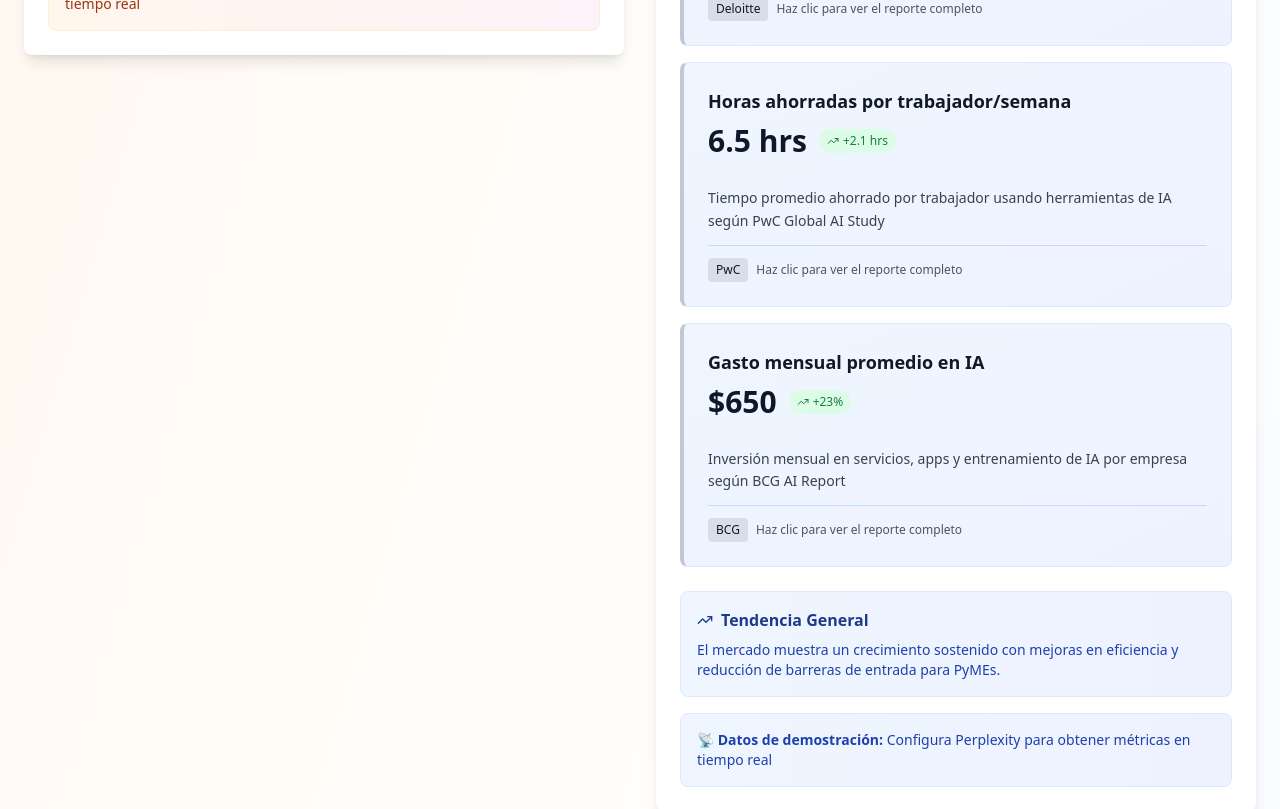
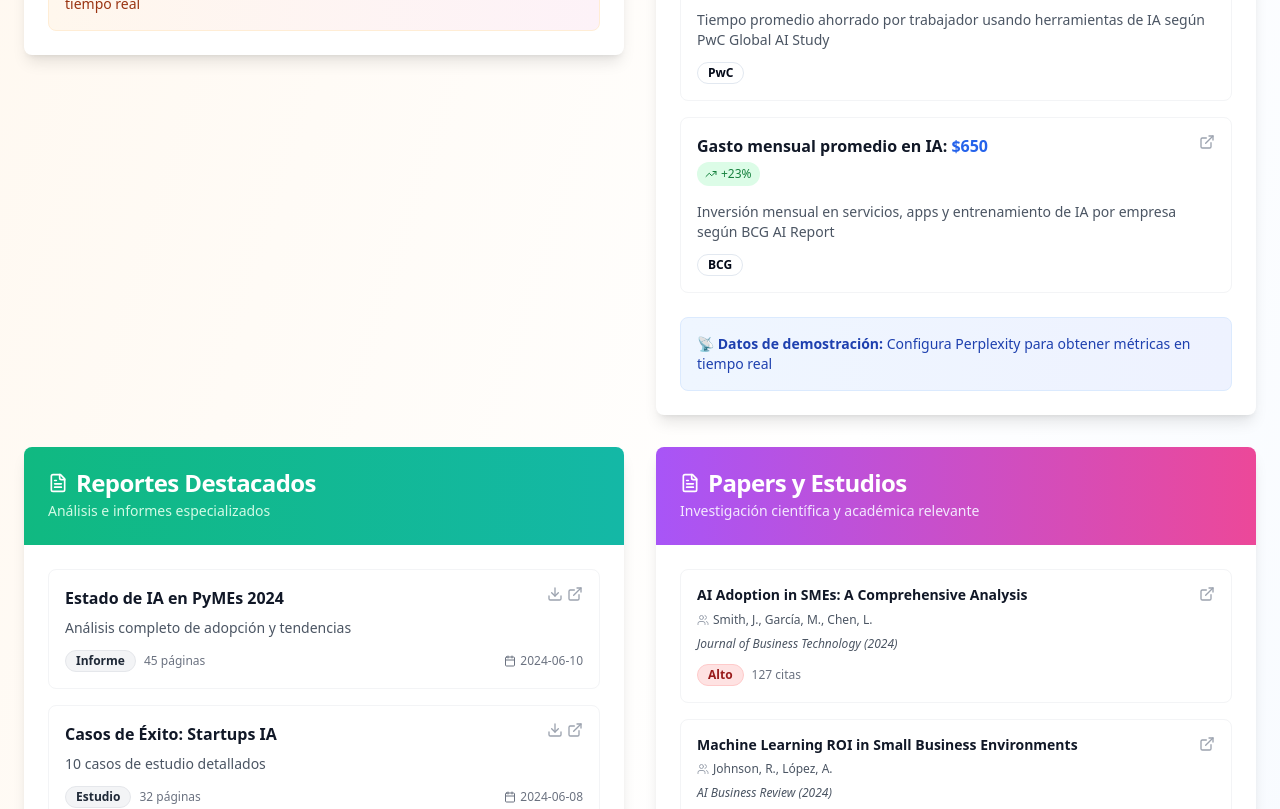
Before and after one commit to gmena83/ai-updates-dashboard, a React (Vite) app: page / in a window 1280 px wide. Shown: the part 920-1729 px from the top of the page. Built offline with nearby package versions, Linux system fonts and the light colour scheme.

Commit message:
Fix: Improve Metrics Section styling and clickability
Update the styling of the "Metricas Claves" section to be consistent with other dashboard sections. Ensure that metric items are clickable and lead to their respective sources.

```diff
--- a/src/components/dashboard/MetricsSection.tsx
+++ b/src/components/dashboard/MetricsSection.tsx
@@ -78,7 +78,7 @@ const MetricsSection = ({ data }: MetricsSectionProps) => {
   const isUsingRealData = data && data.length > 0;
 
   return (
-    <Card className="border-0 shadow-lg hover:shadow-xl transition-all duration-300">
+    <Card className="border-0 shadow-lg hover:shadow-xl transition-all duration-300 hover:scale-105">
       <CardHeader className="bg-gradient-to-r from-blue-500 to-indigo-500 text-white rounded-t-lg">
         <CardTitle className="flex items-center">
           <TrendingUp className="h-5 w-5 mr-2" />
@@ -98,28 +98,23 @@ const MetricsSection = ({ data }: MetricsSectionProps) => {
         </CardDescription>
       </CardHeader>
       <CardContent className="p-6">
-        <div className="grid grid-cols-1 gap-4">
+        <div className="space-y-4">
           {metricsData.map((metric, index) => (
             <div
               key={metric.id || index}
-              className="bg-gradient-to-br from-blue-50 to-indigo-50 rounded-lg p-6 border border-blue-100 hover:shadow-lg transition-all duration-200 cursor-pointer group border-l-4 border-l-primary/20 hover:border-l-primary"
+              className="border border-gray-100 rounded-lg p-4 hover:bg-blue-50 transition-all duration-200 group cursor-pointer transform hover:scale-102"
               onClick={() => handleMetricClick(metric.url)}
             >
-              <div className="flex items-start justify-between mb-4">
+              <div className="flex items-start justify-between mb-2">
                 <div className="flex-1">
-                  <div className="flex items-center gap-2 mb-2">
-                    <h3 className="text-lg font-bold text-gray-900 group-hover:text-primary transition-colors">
-                      {metric.name}
+                  <h3 className="font-bold text-gray-900 group-hover:text-blue-700 transition-colors mb-1">
+                    {metric.name}: <span className="text-blue-600">{metric.value}</span>
                   </h3>
-                    <ExternalLink className="h-4 w-4 text-muted-foreground opacity-0 group-hover:opacity-100 transition-opacity" />
-                  </div>
-                  <div className="flex items-center gap-3 mb-3">
-                    <span className="text-3xl font-bold text-primary">{metric.value}</span>
                   {metric.change && (
-                      <div className={`flex items-center gap-1 px-2 py-1 rounded-full text-xs font-medium ${
+                    <div className={`inline-flex items-center gap-1 px-2 py-1 rounded-full text-xs font-medium mb-2 ${
                       metric.trend === 'up'
-                          ? 'bg-green-100 text-green-700 dark:bg-green-900/30 dark:text-green-400'
-                          : 'bg-red-100 text-red-700 dark:bg-red-900/30 dark:text-red-400'
+                        ? 'bg-green-100 text-green-700'
+                        : 'bg-red-100 text-red-700'
                     }`}>
                       {metric.trend === 'up' ? (
                         <TrendingUp className="h-3 w-3" />
@@ -130,40 +125,28 @@ const MetricsSection = ({ data }: MetricsSectionProps) => {
                     </div>
                   )}
                 </div>
+                <ExternalLink className="h-4 w-4 text-gray-400 group-hover:text-blue-500 transition-colors" />
               </div>
-              </div>
-              <p className="text-sm text-gray-700 leading-relaxed mb-3">
-                {metric.description}
-              </p>
+              <p className="text-sm text-gray-600 mb-3">{metric.description}</p>
               {metric.source && (
-                <div className="flex items-center gap-2 pt-3 border-t border-blue-200">
-                  <span className="text-xs font-medium text-primary bg-primary/10 px-2 py-1 rounded">
+                <div className="flex items-center justify-between">
+                  <Badge variant="outline" className="text-xs">
                     {metric.source}
-                  </span>
-                  <span className="text-xs text-gray-600">
-                    Haz clic para ver el reporte completo
-                  </span>
+                  </Badge>
                 </div>
               )}
             </div>
           ))}
         </div>
 
+        {isUsingRealData ? (
           <div className="mt-6 p-4 bg-gradient-to-r from-blue-50 to-indigo-50 rounded-lg border border-blue-100">
-          <h4 className="font-semibold text-blue-900 mb-2 flex items-center">
-            <TrendingUp className="h-4 w-4 mr-2" />
-            Tendencia General
-          </h4>
             <p className="text-sm text-blue-800">
-            {isUsingRealData
-              ? "Métricas actualizadas en tiempo real desde diversas fuentes de la industria."
-              : "El mercado muestra un crecimiento sostenido con mejoras en eficiencia y reducción de barreras de entrada para PyMEs."
-            }
+              📊 <strong>Fuentes monitoreadas:</strong> McKinsey, Deloitte, PwC, BCG, Accenture
             </p>
           </div>
-
-        {!isUsingRealData && (
-          <div className="mt-4 p-4 bg-gradient-to-r from-blue-50 to-indigo-50 rounded-lg border border-blue-100">
+        ) : (
+          <div className="mt-6 p-4 bg-gradient-to-r from-blue-50 to-indigo-50 rounded-lg border border-blue-100">
             <p className="text-sm text-blue-800">
               📡 <strong>Datos de demostración:</strong> Configura Perplexity para obtener métricas en tiempo real
             </p>
```
Lines whose indentation alone changed are shown as unchanged.
